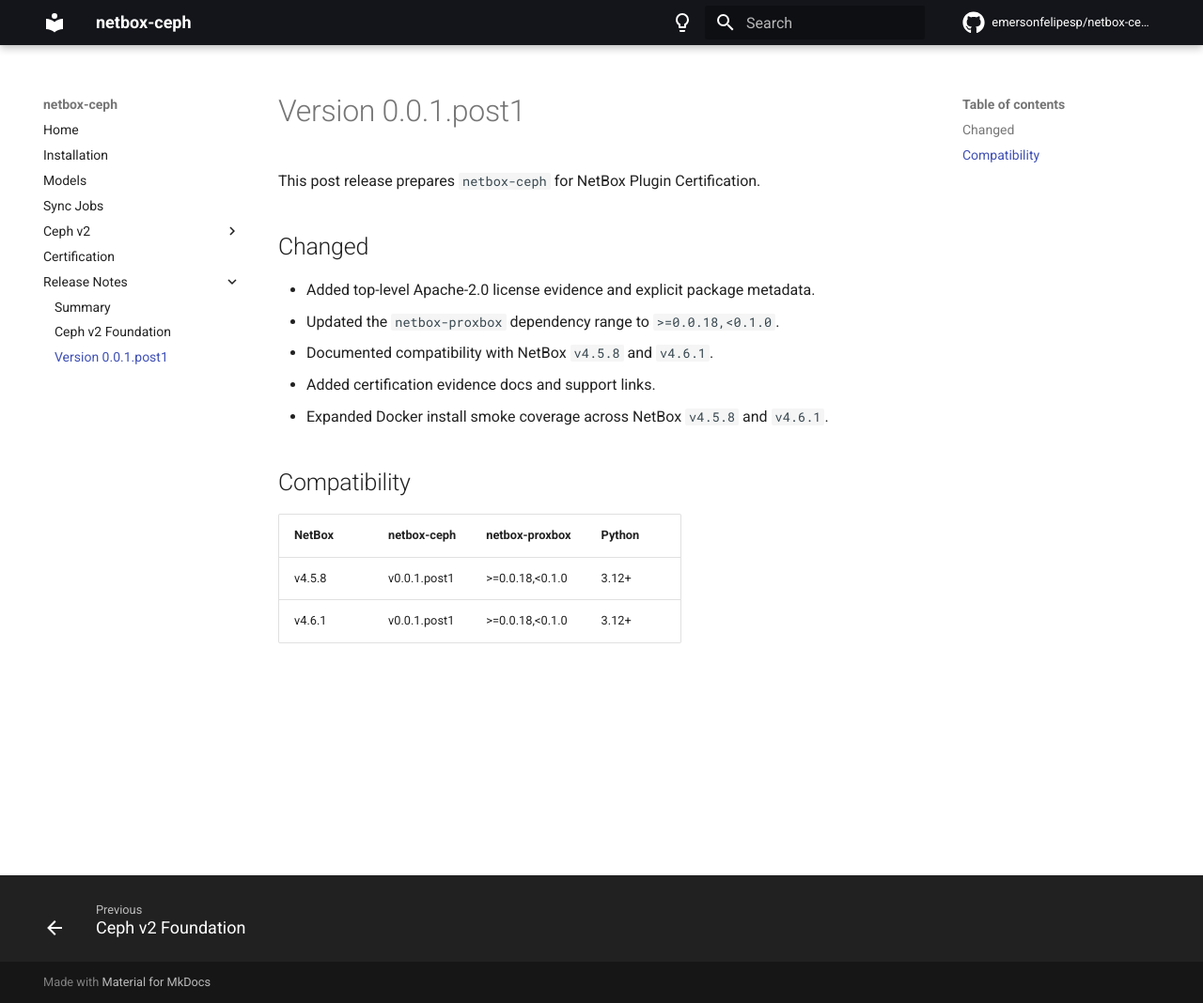
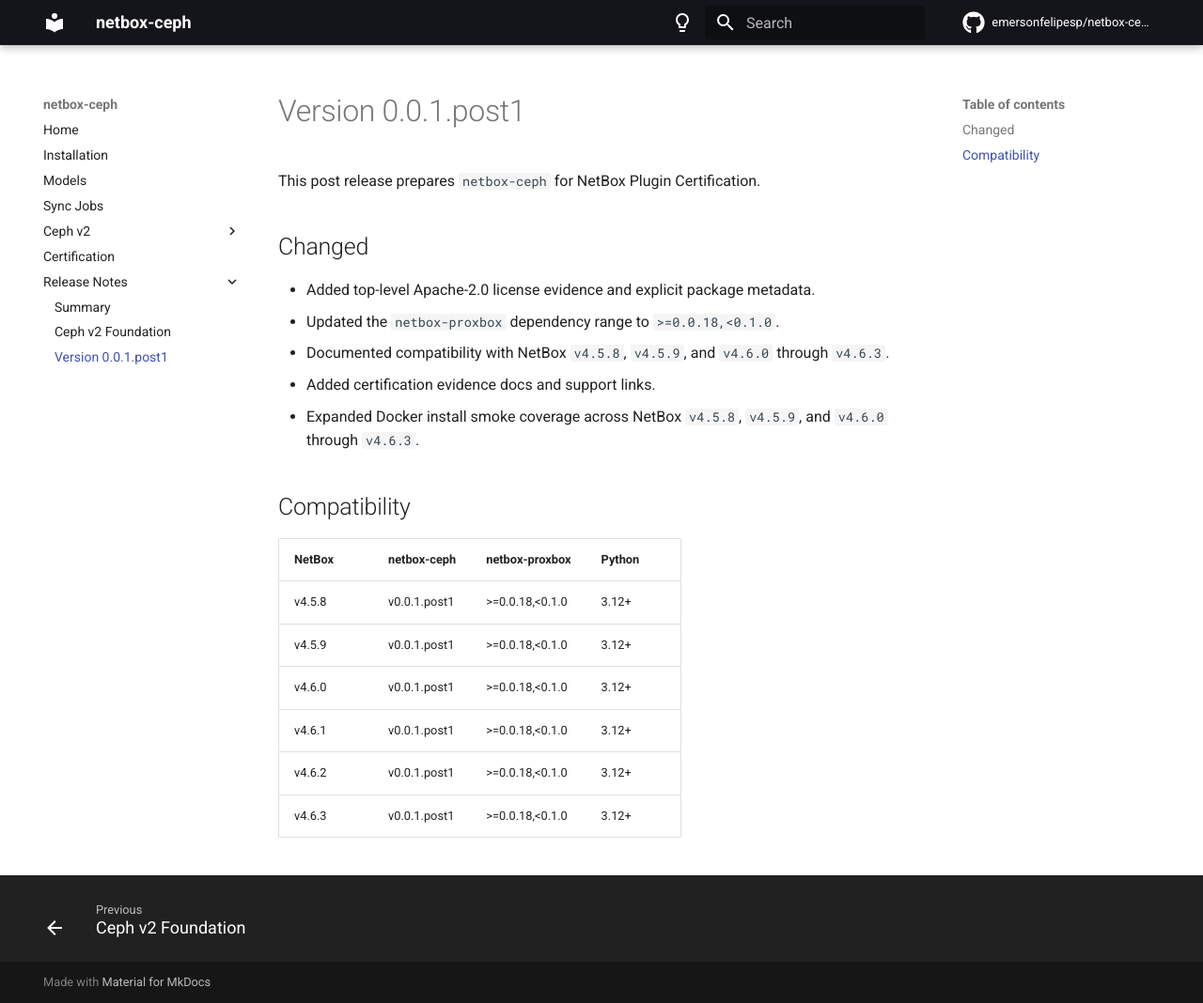
Before and after one commit to emersonfelipesp/netbox-ceph, an MkDocs documentation site: the page built from docs/release-notes/version-0.0.1.post1.md, in a window 1280 px wide and 1068 px high. Shown: the whole window at 94% size. Built offline with MkDocs 1.6.1 and Material for MkDocs 9.7.7, drawn with Linux system fonts in a browser that asks for light colours; comment, search, counter and statistics services are not loaded.

Commit message:
Expand NetBox compatibility evidence

```diff
--- a/docs/release-notes/version-0.0.1.post1.md
+++ b/docs/release-notes/version-0.0.1.post1.md
@@ -6,13 +6,17 @@
 
 - Added top-level Apache-2.0 license evidence and explicit package metadata.
 - Updated the `netbox-proxbox` dependency range to `>=0.0.18,<0.1.0`.
-- Documented compatibility with NetBox `v4.5.8` and `v4.6.1`.
+- Documented compatibility with NetBox `v4.5.8`, `v4.5.9`, and `v4.6.0` through `v4.6.3`.
 - Added certification evidence docs and support links.
-- Expanded Docker install smoke coverage across NetBox `v4.5.8` and `v4.6.1`.
+- Expanded Docker install smoke coverage across NetBox `v4.5.8`, `v4.5.9`, and `v4.6.0` through `v4.6.3`.
 
 ## Compatibility
 
 | NetBox | netbox-ceph | netbox-proxbox | Python |
 | --- | --- | --- | --- |
 | v4.5.8 | v0.0.1.post1 | >=0.0.18,<0.1.0 | 3.12+ |
+| v4.5.9 | v0.0.1.post1 | >=0.0.18,<0.1.0 | 3.12+ |
+| v4.6.0 | v0.0.1.post1 | >=0.0.18,<0.1.0 | 3.12+ |
 | v4.6.1 | v0.0.1.post1 | >=0.0.18,<0.1.0 | 3.12+ |
+| v4.6.2 | v0.0.1.post1 | >=0.0.18,<0.1.0 | 3.12+ |
+| v4.6.3 | v0.0.1.post1 | >=0.0.18,<0.1.0 | 3.12+ |
```
Also changed, not shown: CERTIFICATION.md (+2 -2 lines), COMPATIBILITY.md (+1 -1 lines), README.md (+2 -1 lines), docs/certification.md (+2 -2 lines), docs/index.md (+4 -0 lines), docs/installation.md (+1 -1 lines), 4 other files.
